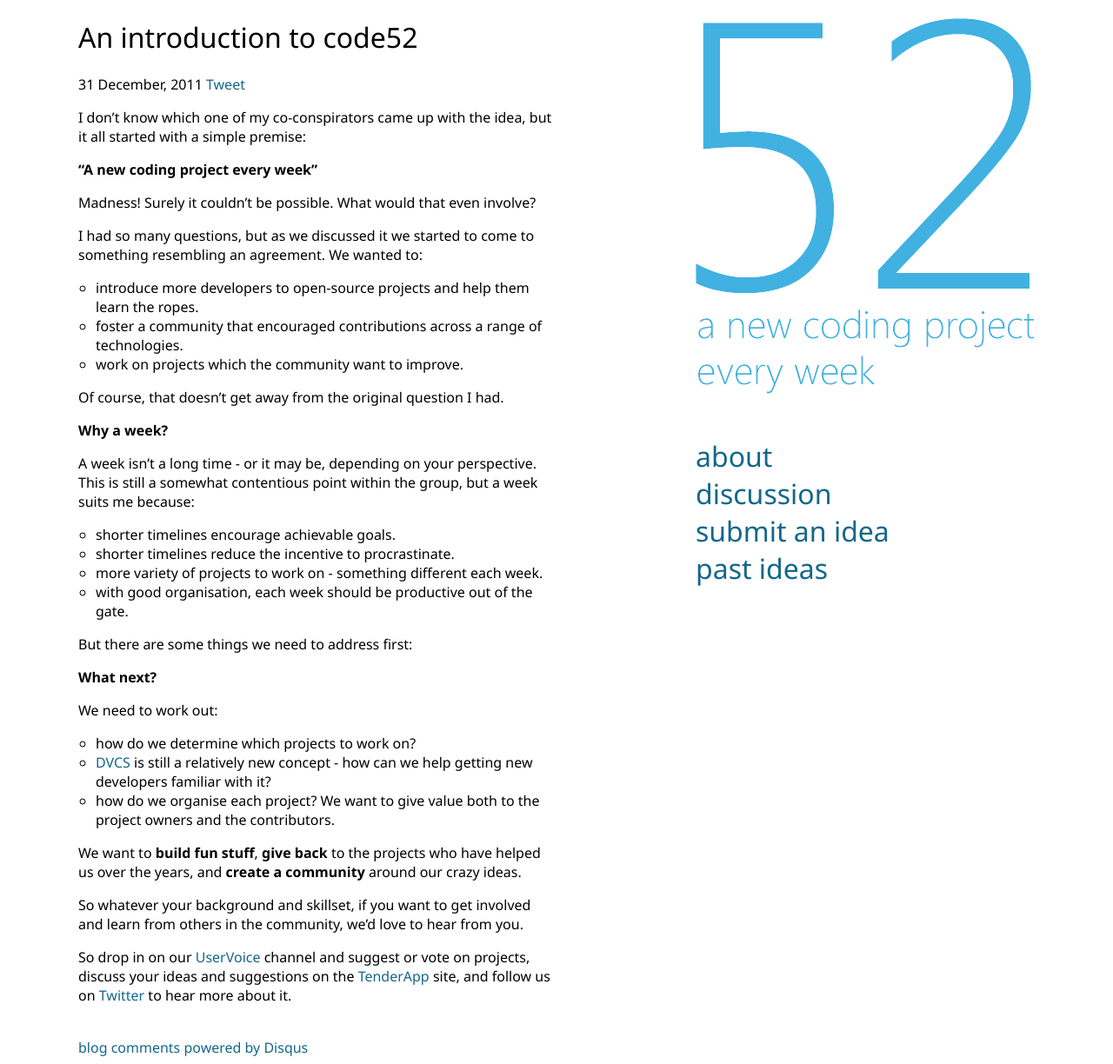
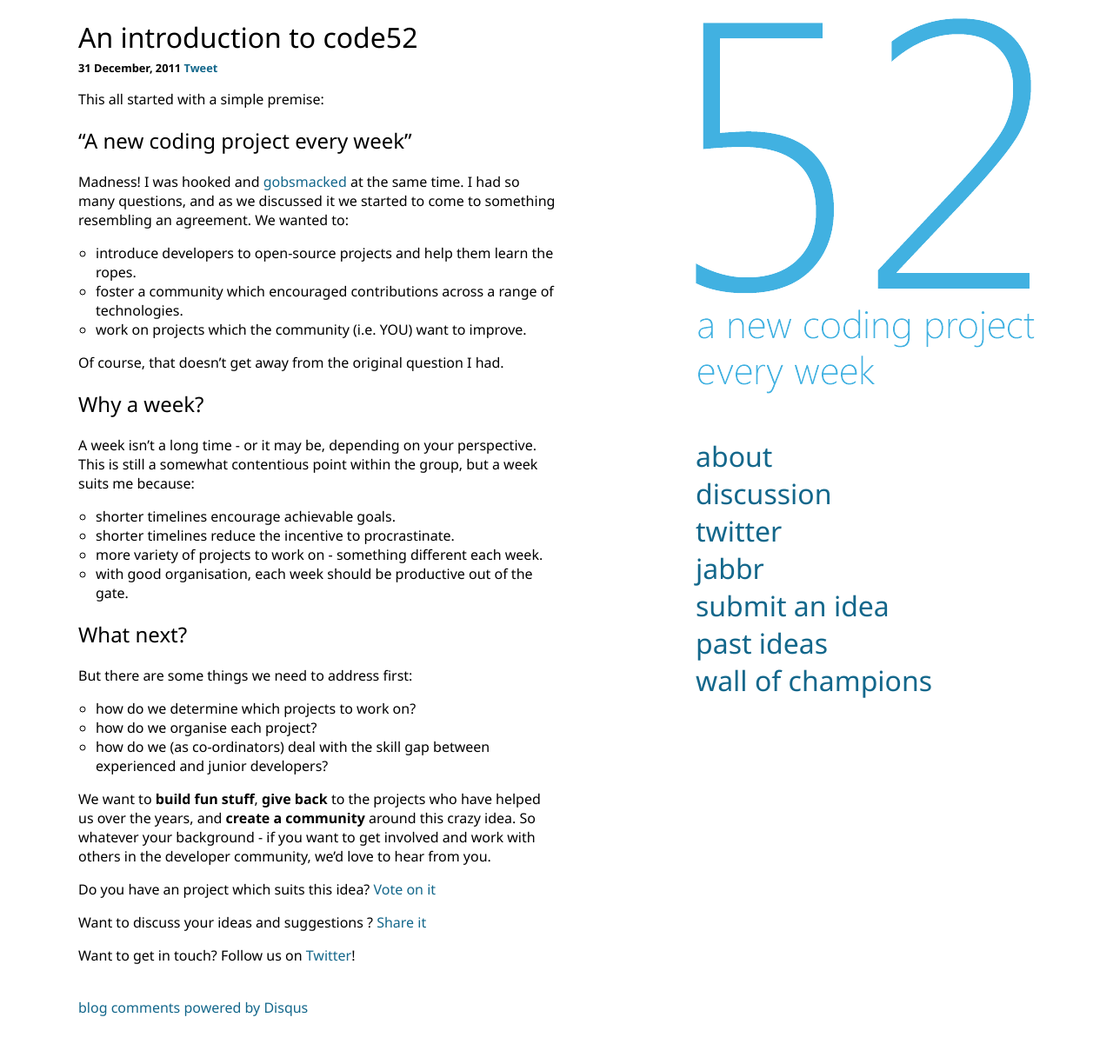
Before and after one commit to Code52/code52.github.com, a Jekyll site: the page built from _posts/2011-12-31-introduction.md, in a window 1280 px wide. Shown: the whole page at 87% size. Built offline with Jekyll 4.4.1, drawn with Linux system fonts in a browser that asks for light colours; Markdown is read by kramdown in place of the engine named in the settings; comment, search, counter and statistics services are not loaded; after the commit the page ends 1178 px from its top, so only the background shows below that.

Commit message:
editing and restyling

```diff
--- a/_layouts/layout.html
+++ b/_layouts/layout.html
@@ -14,12 +14,21 @@
 		<div id="container">
 			<div id="side">
 				<a href="/" id="homelink" title="home" alt="home"><img src="/img/logo.png" alt="Code 52 - a new coding project every week" /></a>
+				<div class="section">
 				<ul>
 					<li><a href="/about">about</a></li>
 					<li><a href="http://talk.code52.org/">discussion</a></li>
+					<li><a href="http://twitter.com/code_52">twitter</a></li>
+					<li><a href="http://jabbr.net/code52">jabbr</a></li>
 					<li><a href="http://code52.uservoice.com">submit an idea</a></li>
+
 					<li><a href="#">past ideas</a></li>
+					<li><a href="#">wall of champions</a></li>
+
+
 				</ul>
+				</div>
+
 			</div>
 			<div id="content">
 				{{content}}
--- a/_posts/2011-12-31-introduction.md
+++ b/_posts/2011-12-31-introduction.md
@@ -4,21 +4,19 @@ title: "An introduction to code52"
 author: shiftkey
 ---
 
-I don't know which one of my co-conspirators came up with the idea, but it all started with a simple premise:
+This all started with a simple premise:
 
-**"A new coding project every week"**
+##"A new coding project every week"
 
-Madness! Surely it couldn't be possible. What would that even involve?
+Madness! I was hooked and [gobsmacked](http://dictionary.reference.com/browse/gobsmacked) at the same time. I had so many questions, and as we discussed it we started to come to something resembling an agreement. We wanted to:
 
-I had so many questions, but as we discussed it we started to come to something resembling an agreement. We wanted to:
-
- - introduce more developers to open-source projects and help them learn the ropes.
- - foster a community that encouraged contributions across a range of technologies.
- - work on projects which the community want to improve.
+ - introduce developers to open-source projects and help them learn the ropes.
+ - foster a community which encouraged contributions across a range of technologies.
+ - work on projects which the community (i.e. YOU) want to improve.
 
  Of course, that doesn't get away from the original question I had.
 
- **Why a week?**
+##Why a week?
 
  A week isn't a long time - or it may be, depending on your perspective. This is still a somewhat contentious point within the group, but a week suits me because:
 
@@ -27,18 +25,19 @@ I had so many questions, but as we discussed it we started to come to something
  - more variety of projects to work on - something different each week.
  - with good organisation, each week should be productive out of the gate.
 
+
+##What next?
+
  But there are some things we need to address first:
 
- **What next?**
+ - how do we determine which projects to work on?
+ - how do we organise each project?
+ - how do we (as co-ordinators) deal with the skill gap between experienced and junior developers?
 
-We need to work out:
+ We want to **build fun stuff**, **give back** to the projects who have helped us over the years, and **create a community** around this crazy idea.  So whatever your background - if you want to get involved and work with others in the developer community, we'd love to hear from you.
 
- - how do we determine which projects to work on?
- - [DVCS](http://en.wikipedia.org/wiki/Distributed_revision_control) is still a relatively new concept - how can we help getting new developers familiar with it?
- - how do we organise each project? We want to give value both to the project owners and the contributors.
+ Do you have an project which suits this idea? [Vote on it](http://code52.uservoice.org)
 
- We want to **build fun stuff**, **give back** to the projects who have helped us over the years, and **create a community** around our crazy ideas.
+ Want to discuss your ideas and suggestions ?  [Share it](http://code52.tenderapp.com)
 
- So whatever your background and skillset, if you want to get involved and learn from others in the community, we'd love to hear from you.
-
- So drop in on our [UserVoice](http://code52.uservoice.org) channel and suggest or vote on projects, discuss your ideas and suggestions on the [TenderApp](http://code52.tenderapp.com) site, and follow us on [Twitter](http://twitter.com/code52_org) to hear more about it.
+ Want to get in touch? Follow us on [Twitter](http://twitter/code_52)!
--- a/css/style.css
+++ b/css/style.css
@@ -9,7 +9,8 @@ li { margin:0; padding:0; list-style-type:none;}
 .entry li, .idea li{ margin-left:10px; list-style-type:circle;}
 #homelink:hover { background:none; }
 #side { float:right;color: #41b1e1; }
-#side ul { margin-top:50px; font-size:2em; padding:0;}
+#side .section { margin-top:50px; padding:0;}
+#side .section ul { font-size:2em; }
 #content { width:50%;}
 img
 {
@@ -28,3 +29,6 @@ img
 	#side li { display:inline; }
 	#homelink img { max-width:40%; }
 }
+
+.postdate { font-size: 0.8em; font-weight: bold; }
+.idea h1, .entry h1 { margin-bottom: 5px;}
```
Also changed, not shown: 6 other files.
